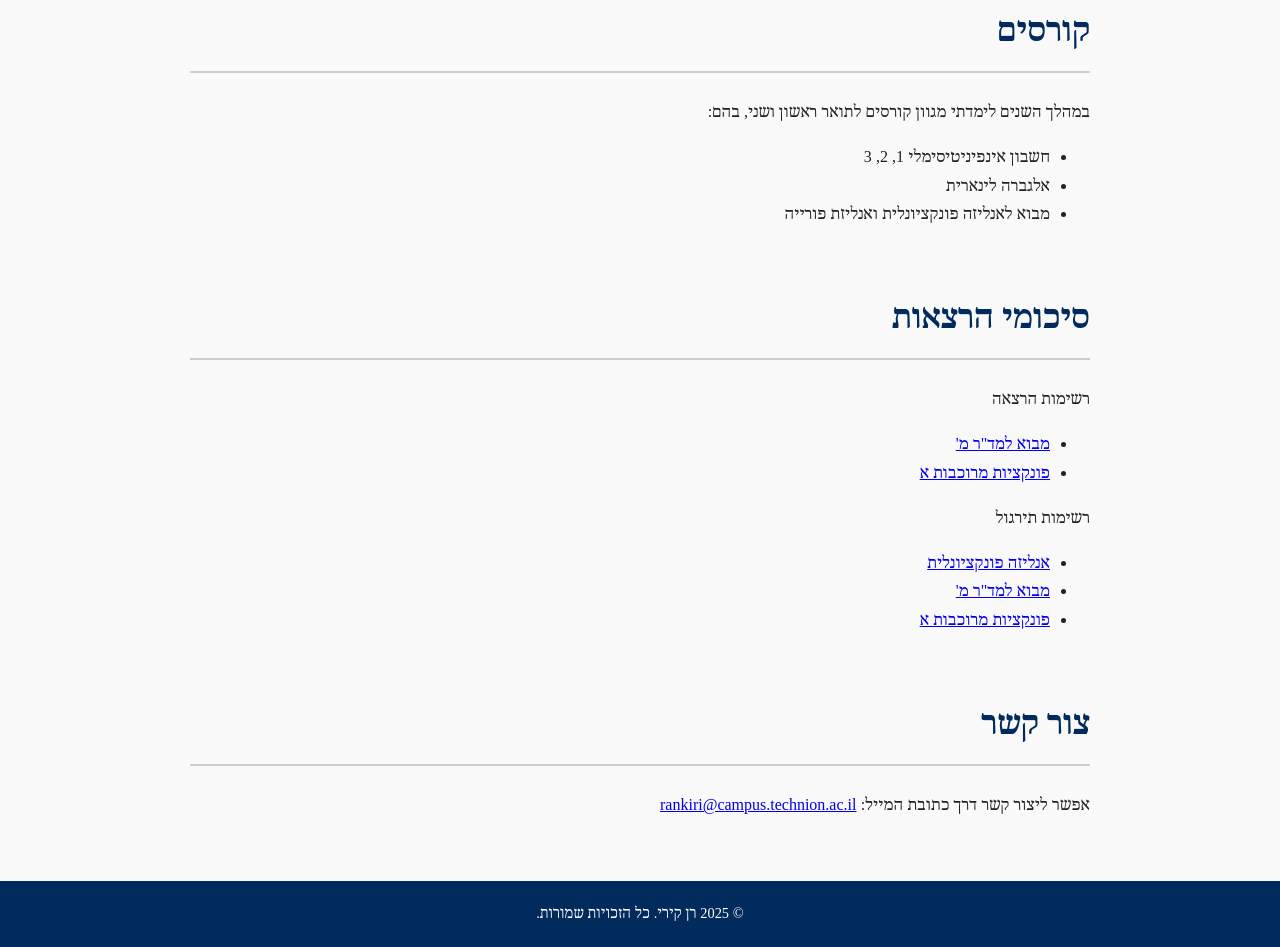
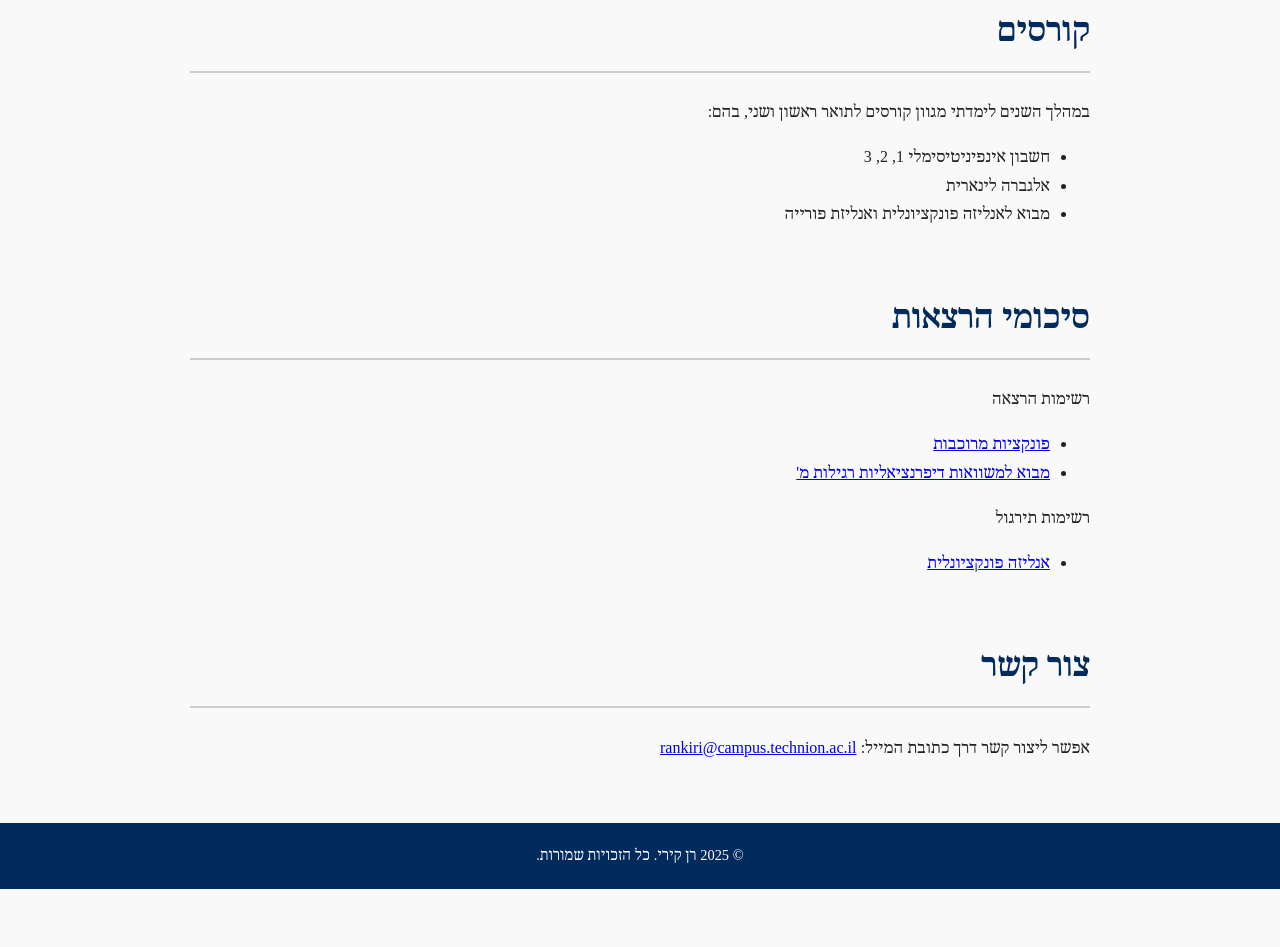
Before and after one commit to SharoniiS/rnk, a plain HTML site: page index.html in a window 1280 px wide. Shown: the part 524-1471 px from the top of the page. After the commit the page ends 1413 px from the top, so only its background shows below. Drawn offline with Linux system fonts and the light colour scheme.

Commit message:
Update index.html

```diff
--- a/index.html
+++ b/index.html
@@ -109,14 +109,12 @@
       <h2>סיכומי הרצאות</h2>
       <p>רשימות הרצאה</p>
       <ul>
-        <li><a href="#">מבוא למד"ר מ'</a></li>
-        <li><a href="#">פונקציות מרוכבות א</a></li>
+<li><a href="https://sharoniis.github.io/rnk/ComplexFunctionslec.pdf" target="_blank">פונקציות מרוכבות</a></li>
+<li><a href="https://sharoniis.github.io/rnk/ODElec.pdf" target="_blank">מבוא למשוואות דיפרנציאליות רגילות מ'</a></li>
       </ul>
       <p>רשימות תירגול</p>
       <ul>
 <li><a href="https://sharoniis.github.io/rnk/FunctionAnalysisT.pdf" target="_blank">אנליזה פונקציונלית</a></li>
-        <li><a href="#">מבוא למד"ר מ'</a></li>
-        <li><a href="#">פונקציות מרוכבות א</a></li>
       </ul>
     </section>
 
```
